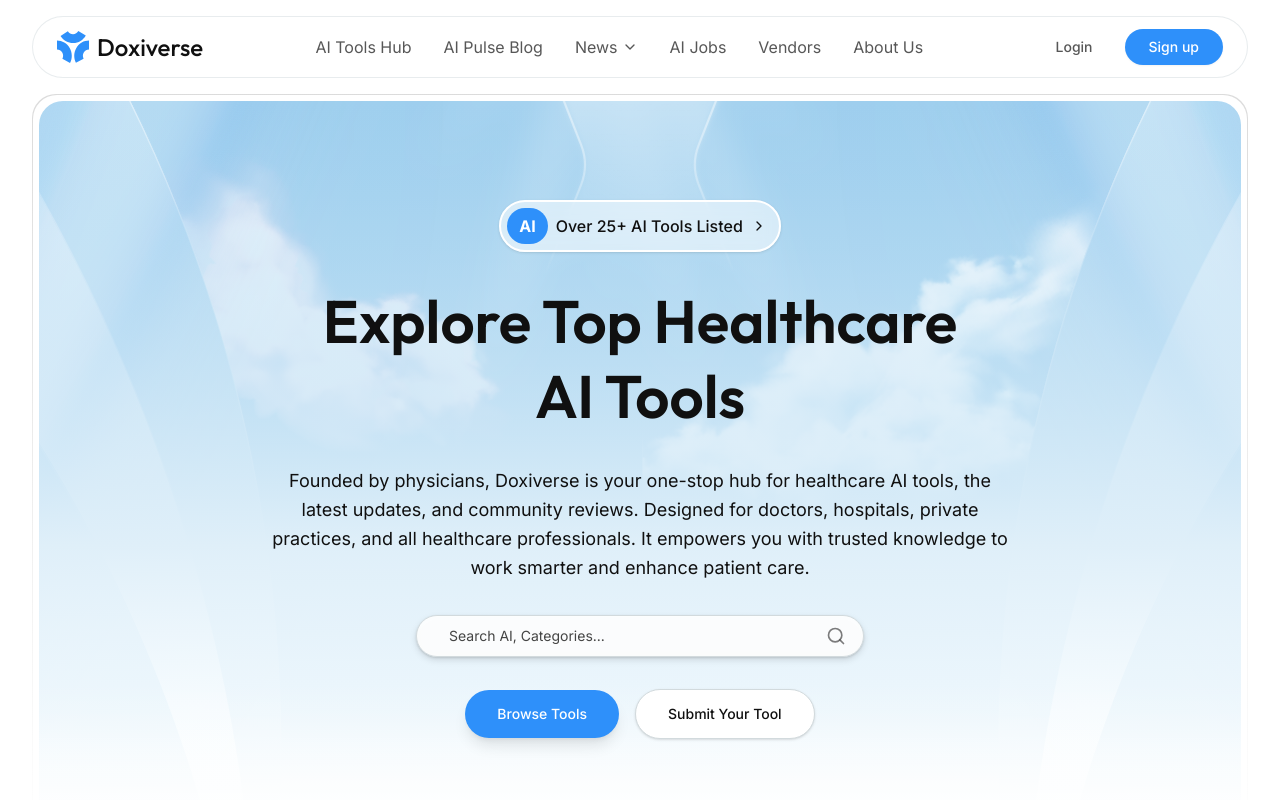
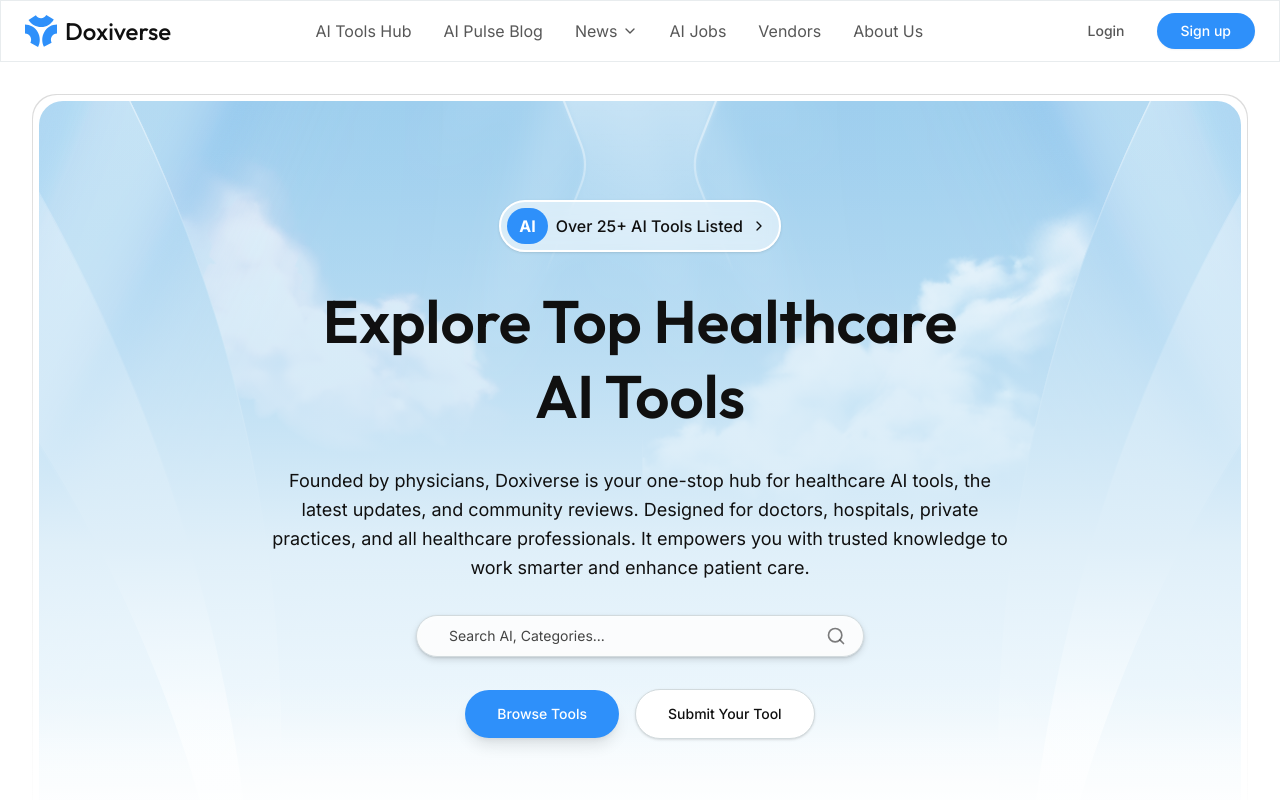
Before and after one commit to doxiversellc-create/front-end, a Next.js app: page / in a window 1280 px wide. Shown: the top 800 px of the page. Built offline with nearby package versions, Linux system fonts and the light colour scheme.

Commit message:
Refactor Navbar component to adjust sticky positioning and maintain styling consistency

```diff
--- a/components/Navbar.tsx
+++ b/components/Navbar.tsx
@@ -22,8 +22,8 @@ interface MobileNavItem {
 // Main Navbar Component
 export default function Navbar() {
   return (
-    <nav className="sticky top-4 z-50 mx-4 lg:mx-8">
-      <div className="backdrop-blur-md bg-background/80 border border-border/50 rounded-full px-6 py-3">
+    <nav className="sticky top-0 z-50">
+      <div className="backdrop-blur-md bg-background/80 border border-border/50 px-6 py-3">
         <div className="flex items-center justify-between">
           <Logo />
           <DesktopNav />
```
